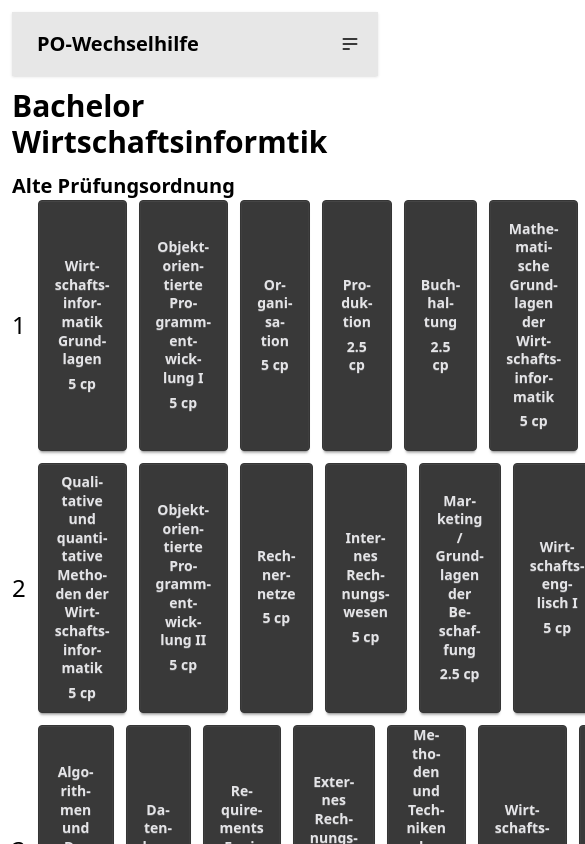
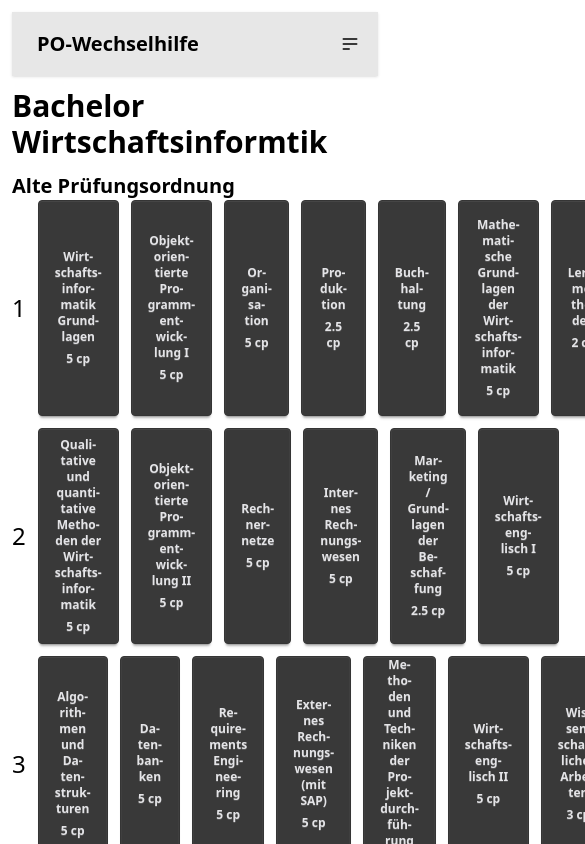
Before and after one commit to AlexanderCoopmans/po-wechselhilfe, a Vue app: page /bwi in a window 390 px wide. Shown: the top 844 px of the page, 585 px wide, since content can reach past the window. Built offline with nearby package versions, Linux system fonts and the light colour scheme.

Commit message:
Fixed text size bug

```diff
--- a/src/components/ModuleOverview.vue
+++ b/src/components/ModuleOverview.vue
@@ -42,7 +42,7 @@ const maxModulesPerSemester = semesters.reduce((max, semester) => {
   <div>
     <h2 class="font-bold text-xl"><slot name="title"></slot></h2>
     <div
-      class="w-full grid gap-3 text-xs md:text-sm"
+      class="w-full grid gap-3"
       :style="{ gridTemplateRows: `repeat(${semesters.length}, 1fr)` }"
     >
       <div
@@ -65,7 +65,7 @@ const maxModulesPerSemester = semesters.reduce((max, semester) => {
             <div
               for=""
               lang="de"
-              class="btn h-full hyphens-auto flex flex-col items-center"
+              class="btn h-full hyphens-auto flex flex-col items-center text-xs md:text-sm"
               :class="module.state"
               @click="moduleOnClick(module)"
             >
```
